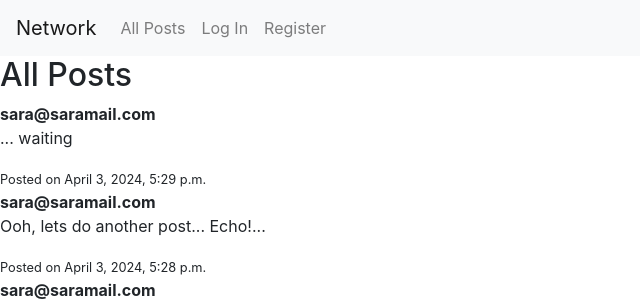
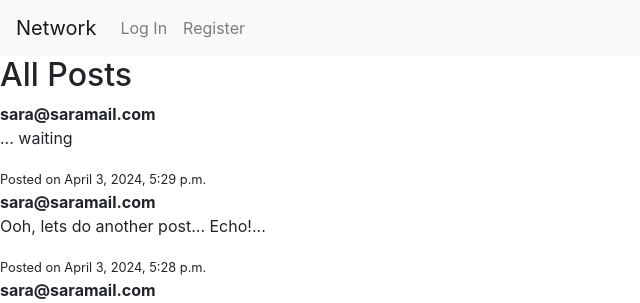
Before and after one commit to saravanankesa/CS50me, a Django app: page / in a window 1280 px wide. Shown: the top 303 px of the page, without its empty margins (0-640 px from the left). Run offline with Django 3.2, Linux system fonts and the light colour scheme; data comes from the database, SQL or seed files in the repository; both versions use the stored data as it was after the commit; some libraries are stand-ins or nearby versions.

Commit message:
Wed, Apr 3, 2024, 12:04 PM -06:00

```diff
--- a/wk7/project4/network/templates/network/layout.html
+++ b/wk7/project4/network/templates/network/layout.html
@@ -19,10 +19,11 @@
                         <a class="nav-link" href="#"><strong>{{ user.username }}</strong></a>
                     </li>
                 {% endif %}
-                <li class="nav-item">
-                  <a class="nav-link" href="{% url 'index' %}">All Posts</a>
-                </li>
+
                 {% if user.is_authenticated %}
+                    <li class="nav-item">
+                        <a class="nav-link" href="{% url 'index' %}">All Posts</a>
+                    </li>
                     <li class="nav-item">
                         <a class="nav-link" href="{% url 'following' %}">Following</a>
                     </li>
```
Also changed, not shown: wk7/project4/db.sqlite3.
